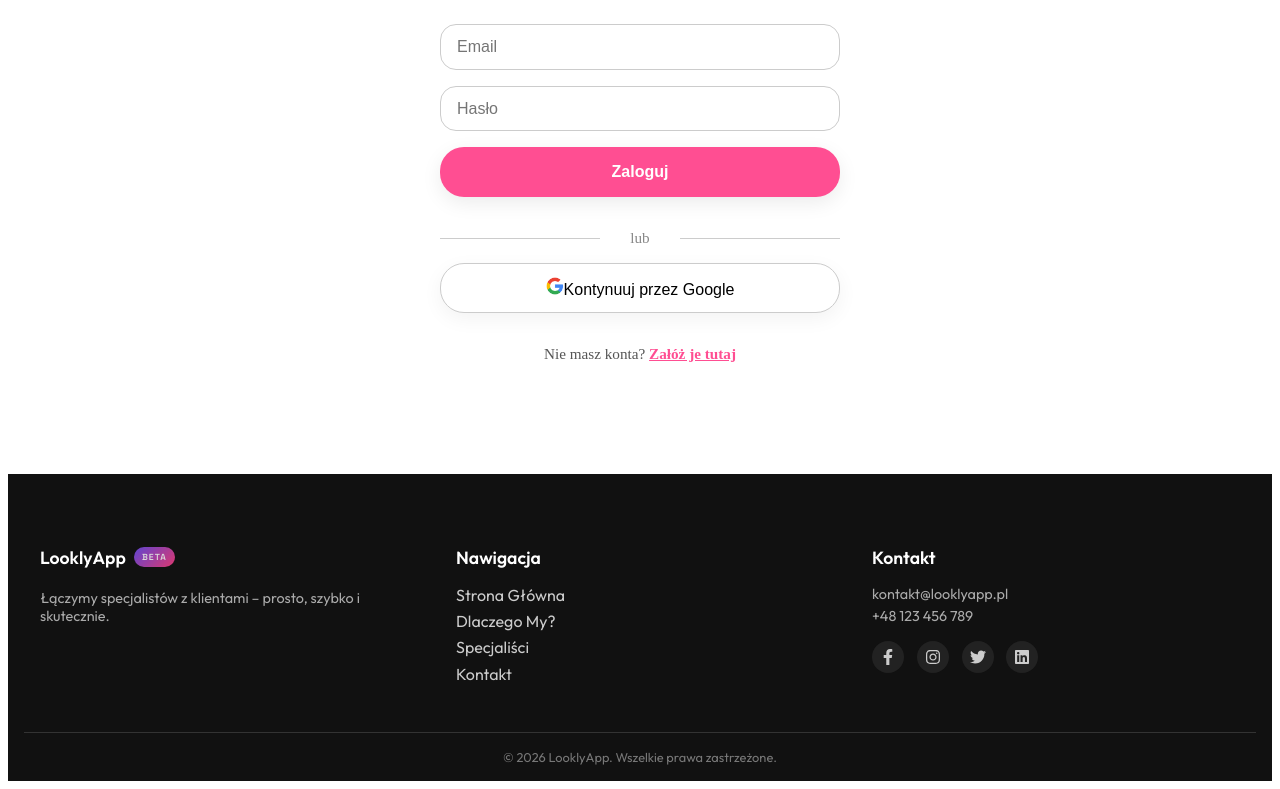
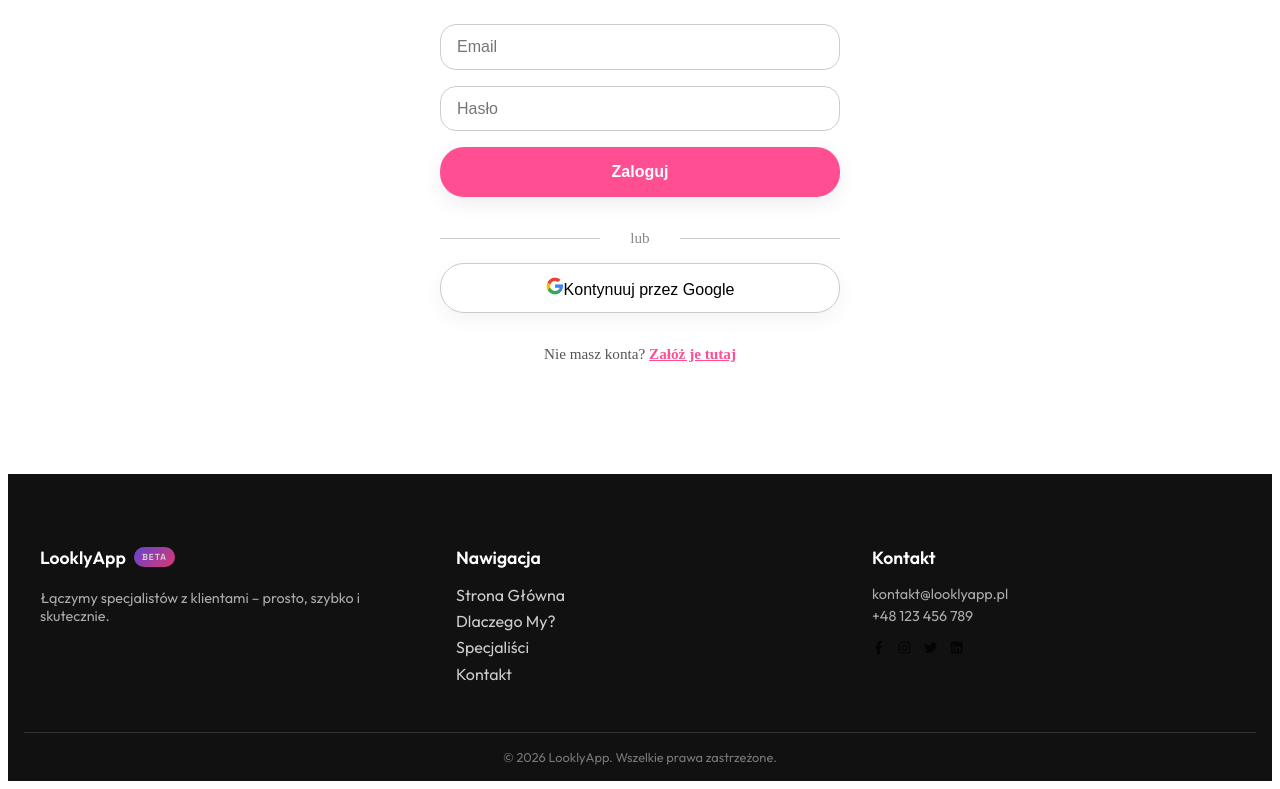
Before and after one commit to KacperKosicki/showlyapp, a React (Create React App) app in the folder frontend/: page /login in a window 1280 px wide. Shown: the part 709-1498 px from the top of the page. Built offline with nearby package versions, Linux system fonts and the light colour scheme; no server answers; the HTML template or start-up script is replaced by a standard one.

Commit message:
Kolejna poprawka ESlint'a

```diff
--- a/frontend/src/components/Footer/Footer.jsx
+++ b/frontend/src/components/Footer/Footer.jsx
@@ -25,11 +25,43 @@ const Footer = () => {
           <p>kontakt@looklyapp.pl</p>
           <p>+48 123 456 789</p>
           <div className={styles.socials}>
-            <a href="#"><FaFacebookF /></a>
-            <a href="#"><FaInstagram /></a>
-            <a href="#"><FaTwitter /></a>
-            <a href="#"><FaLinkedin /></a>
+            <button
+              type="button"
+              className={styles.socialBtn}
+              aria-label="Facebook (wkrótce)"
+              title="Wkrótce"
+            >
+              <FaFacebookF />
+            </button>
+
+            <button
+              type="button"
+              className={styles.socialBtn}
+              aria-label="Instagram (wkrótce)"
+              title="Wkrótce"
+            >
+              <FaInstagram />
+            </button>
+
+            <button
+              type="button"
+              className={styles.socialBtn}
+              aria-label="Twitter (wkrótce)"
+              title="Wkrótce"
+            >
+              <FaTwitter />
+            </button>
+
+            <button
+              type="button"
+              className={styles.socialBtn}
+              aria-label="LinkedIn (wkrótce)"
+              title="Wkrótce"
+            >
+              <FaLinkedin />
+            </button>
           </div>
+
         </div>
       </div>
       <div className={styles.bottom}>
--- a/frontend/src/components/Footer/Footer.module.scss
+++ b/frontend/src/components/Footer/Footer.module.scss
@@ -52,7 +52,15 @@
   }
 }
 
-
+.socialBtn {
+  background: transparent;
+  border: 0;
+  padding: 0;
+  cursor: not-allowed;
+  opacity: 0.75;
+  display: grid;
+  place-items: center;
+}
 
 .footerLogo {
   display: inline-flex;
--- a/frontend/src/components/PublicProfile/PublicProfile.jsx
+++ b/frontend/src/components/PublicProfile/PublicProfile.jsx
@@ -404,6 +404,29 @@ export default function PublicProfile() {
     socials = {},
   } = profile;
 
+  // ===== rating/reviews (ładnie + bezpiecznie) =====
+  const ratedByArr = Array.isArray(profile?.ratedBy) ? profile.ratedBy : [];
+
+  // liczba opinii: najpierw ratedBy, potem reviews, na końcu 0
+  const reviewsCount =
+    ratedByArr.length > 0
+      ? ratedByArr.length
+      : Array.isArray(reviews)
+        ? reviews.length
+        : Number.isFinite(Number(reviews))
+          ? Number(reviews)
+          : 0;
+
+  // średnia ocena: najpierw liczona z ratedBy, potem rating z bazy, na końcu 0
+  const avgRating =
+    ratedByArr.length > 0
+      ? ratedByArr.reduce((sum, r) => sum + Number(r?.rating || 0), 0) / ratedByArr.length
+      : Number.isFinite(Number(rating))
+        ? Number(rating)
+        : 0;
+
+  const avgRatingLabel = avgRating > 0 ? avgRating.toFixed(1) : "0.0";
+
   const themeVars = resolveProfileTheme(profile.theme);
   const cssVars = {
     "--pp-primary": themeVars.primary,
@@ -489,15 +512,13 @@ export default function PublicProfile() {
             {/* ✅ BADGE w prawym górnym rogu */}
             <div className={styles.heroBadge}>
               <div className={styles.badgeItem}>
-                <FaStar />
-                <span><strong>{profile?.ratedBy?.length || 0}</strong> opinii</span>
-              </div>
-              <div className={styles.badgeDot} />
-              <div className={styles.badgeItem}>
                 <FaRegEye />
-                <span><strong>{profile?.visits ?? 0}</strong> odwiedzin</span>
+                <span>
+                  <strong>{Number(profile?.visits ?? 0).toLocaleString("pl-PL")}</strong> odwiedzin
+                </span>
               </div>
             </div>
+
             {/* ✅ LOKALIZACJA w lewym górnym rogu heroInner */}
             <div className={styles.heroTopLeft}>
               <span className={styles.locPill} title={location || "Brak lokalizacji"}>
@@ -515,6 +536,28 @@ export default function PublicProfile() {
                   {typeLabel}
                 </span>
               </div>
+              {/* ✅ ROLE + RATING pod nazwą */}
+              <div className={styles.metaRow}>
+                {role?.trim() && (
+                  <span className={styles.rolePill} title={role}>
+                    {role}
+                  </span>
+                )}
+
+                <span
+                  className={styles.ratingPill}
+                  title={`Ocena: ${avgRatingLabel} (${reviewsCount} opinii)`}
+                  aria-label={`Ocena ${avgRatingLabel}, liczba opinii ${reviewsCount}`}
+                >
+                  <FaStar className={styles.ratingIcon} />
+                  <strong>{avgRatingLabel}</strong>
+                  <span className={styles.ratingDot} />
+                  <span className={styles.ratingText}>
+                    {reviewsCount} {reviewsCount === 1 ? "opinia" : reviewsCount > 1 && reviewsCount < 5 ? "opinie" : "opinii"}
+                  </span>
+                </span>
+              </div>
+
               <div className={styles.heroActions}>
                 <button
                   type="button"
--- a/frontend/src/components/PublicProfile/PublicProfile.module.scss
+++ b/frontend/src/components/PublicProfile/PublicProfile.module.scss
@@ -198,6 +198,98 @@ $page-max: 1180px;
   gap: 10px;
 }
 
+/* ===== META POD NAZWĄ: role + rating ===== */
+.metaRow {
+  display: flex;
+  flex-wrap: wrap;
+  gap: 10px;
+  margin-top: 10px;
+  align-items: center;
+
+  @media (max-width: 520px) {
+    gap: 8px;
+    margin-top: 8px;
+  }
+}
+
+.rolePill {
+  display: inline-flex;
+  align-items: center;
+
+  padding: 9px 12px;
+  border-radius: 999px;
+
+  font-family: $font-accent;
+  font-weight: 900;
+  letter-spacing: 0.02em;
+
+  color: #fff;
+  background: rgba(255, 255, 255, 0.14);
+  border: 1px solid rgba(255, 255, 255, 0.22);
+  backdrop-filter: blur(10px);
+
+  box-shadow: 0 12px 30px rgba(0, 0, 0, 0.14);
+
+  max-width: 100%;
+  overflow: hidden;
+  text-overflow: ellipsis;
+  white-space: nowrap;
+
+  @media (max-width: 520px) {
+    width: 100%;
+    justify-content: center;
+    white-space: normal;
+    overflow: visible;
+    text-overflow: unset;
+    border-radius: 16px;
+  }
+}
+
+.ratingPill {
+  display: inline-flex;
+  align-items: center;
+  gap: 8px;
+
+  padding: 9px 12px;
+  border-radius: 999px;
+
+  color: #fff;
+  background: rgba(0, 0, 0, 0.14);
+  border: 1px solid rgba(255, 255, 255, 0.22);
+  backdrop-filter: blur(10px);
+
+  box-shadow: 0 12px 30px rgba(0, 0, 0, 0.14);
+
+  @media (max-width: 520px) {
+    width: 100%;
+    justify-content: center;
+    border-radius: 16px;
+    flex-wrap: wrap;
+  }
+
+  strong {
+    font-family: $font-accent;
+    font-weight: 900;
+  }
+}
+
+.ratingIcon {
+  opacity: 0.95;
+}
+
+.ratingDot {
+  width: 6px;
+  height: 6px;
+  border-radius: 99px;
+  background: rgba(255, 255, 255, 0.55);
+}
+
+.ratingText {
+  font-family: $font-accent;
+  font-weight: 800;
+  opacity: 0.95;
+}
+
 /* ✅ pill obok nazwy (HOBBY/ZAWÓD/...) */
 .titlePill {
   width: fit-content;
@@ -230,13 +322,6 @@ $page-max: 1180px;
   strong {
     font-weight: 900;
   }
-}
-
-.badgeDot {
-  width: 6px;
-  height: 6px;
-  border-radius: 99px;
-  background: rgba(255, 255, 255, 0.55);
 }
 
 .heroFade {
--- a/frontend/src/components/ThreadView/ThreadView.jsx
+++ b/frontend/src/components/ThreadView/ThreadView.jsx
@@ -17,7 +17,6 @@ const ThreadView = ({ user, setUnreadCount }) => {
 
   // nazwy konta/profilu odbiorcy (kontrolowane + skeleton)
   const [accountName, setAccountName] = useState('');
-  const [profileName, setProfileName] = useState('');
 
   const [canReply, setCanReply] = useState(false);
   const [errorMsg, setErrorMsg] = useState('');
@@ -44,8 +43,12 @@ const ThreadView = ({ user, setUnreadCount }) => {
   // ----------------------------
   // Helpers skeleton
   // ----------------------------
-  const isResolved = (uid) =>
-    Object.prototype.hasOwnProperty.call(profileNameMap, uid) && profileNameMap[uid] !== undefined;
+  const isResolved = useCallback(
+    (uid) =>
+      Object.prototype.hasOwnProperty.call(profileNameMap, uid) &&
+      profileNameMap[uid] !== undefined,
+    [profileNameMap]
+  );
 
   const renderNameNode = (rawName) =>
     rawName ? (
@@ -231,7 +234,6 @@ const ThreadView = ({ user, setUnreadCount }) => {
     (async () => {
       const name = await fetchProfileName(uid);
       setProfileNameMap((prev) => ({ ...prev, [uid]: name })); // string | null
-      if (typeof name === 'string' && name.trim()) setProfileName(name.trim());
     })();
   }, [receiverId, fetchProfileName]);
 
@@ -250,10 +252,6 @@ const ThreadView = ({ user, setUnreadCount }) => {
         const res = await axios.get(`${process.env.REACT_APP_API_URL}/api/profiles/by-user/${receiverId}`);
         const prof = res.data;
         setReceiverProfile(prof);
-
-        if (prof?.name?.trim()) {
-          setProfileName(prof.name.trim());
-        }
 
         let expired = false;
         if (prof?.visibleUntil) expired = new Date(prof.visibleUntil) < new Date();
@@ -327,7 +325,7 @@ const ThreadView = ({ user, setUnreadCount }) => {
     }
 
     return accountName || (typeof prof === 'string' ? prof : '') || 'Użytkownik';
-  }, [receiverId, channel, firstFromUid, user.uid, accountName, profileNameMap]);
+  }, [receiverId, channel, firstFromUid, user.uid, accountName, profileNameMap, isResolved]);
 
   // ----------------------------
   // FULL PAGE SKELETON (jak w Notifications)
@@ -437,9 +435,8 @@ const ThreadView = ({ user, setUnreadCount }) => {
                   return (
                     <div
                       key={i}
-                      className={`${styles.message} ${isMe ? styles.own : styles.their} ${
-                        msg.isSystem ? styles.system : ''
-                      }`}
+                      className={`${styles.message} ${isMe ? styles.own : styles.their} ${msg.isSystem ? styles.system : ''
+                        }`}
                     >
                       {!msg.isSystem && (
                         <p className={styles.author}>
@@ -533,9 +530,9 @@ const ThreadView = ({ user, setUnreadCount }) => {
                 {profileStatus === 'exists' && (
                   <>
                     {receiverProfile?.quickAnswers?.length > 0 &&
-                    receiverProfile.quickAnswers.some(
-                      (qa) => (qa.title || '').trim() || (qa.answer || '').trim()
-                    ) ? (
+                      receiverProfile.quickAnswers.some(
+                        (qa) => (qa.title || '').trim() || (qa.answer || '').trim()
+                      ) ? (
                       <ul>
                         {receiverProfile.quickAnswers
                           .filter((qa) => (qa.title || '').trim() || (qa.answer || '').trim())
```
